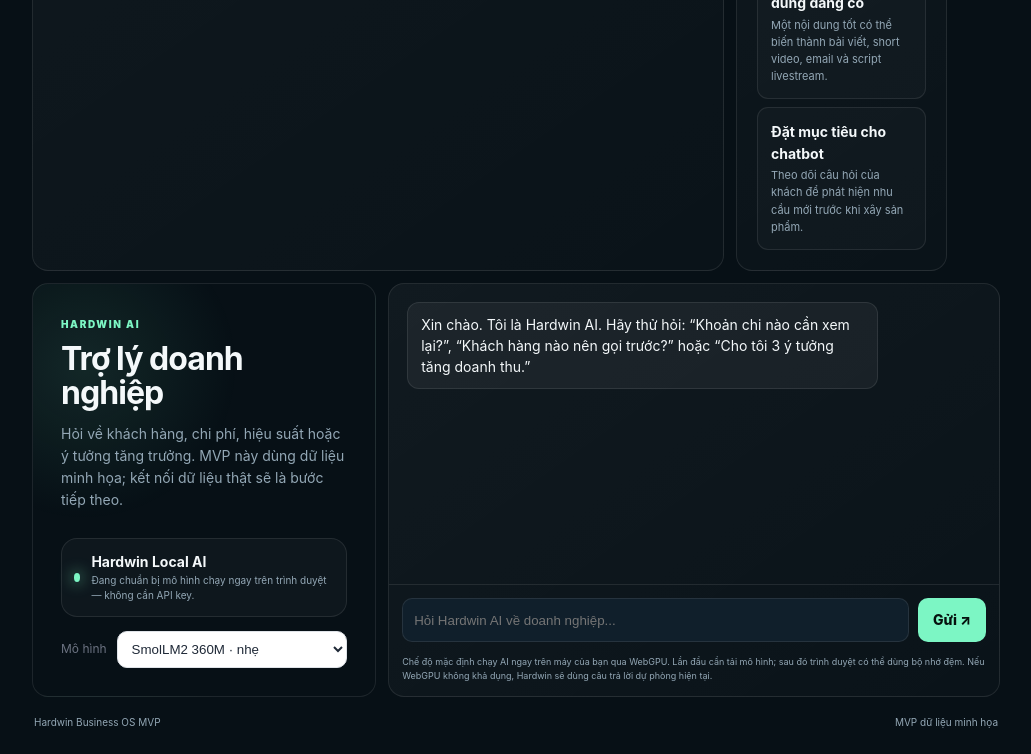
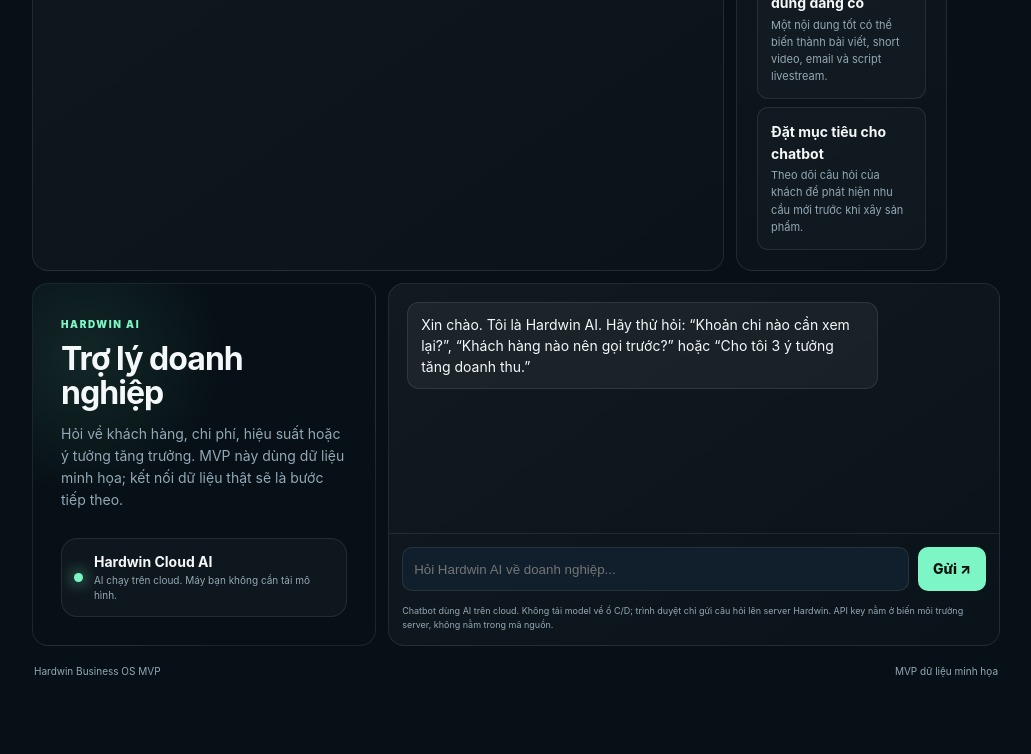
Before and after one commit to lethithuong902-create/hardwin, a website: page business.html in a window 1280 px wide. Shown: the part 1100-1854 px from the top of the page, without its empty margins (246-1277 px from the left). After the commit the page ends 1803 px from the top, so only its background shows below. Drawn offline with Linux system fonts and the light colour scheme.

Commit message:
Switch chatbot UI to cloud-only AI

```diff
--- a/business.html
+++ b/business.html
@@ -88,19 +88,12 @@
           <span class="panel-kicker">HARDWIN AI</span>
           <h2>Trợ lý doanh nghiệp</h2>
           <p>Hỏi về khách hàng, chi phí, hiệu suất hoặc ý tưởng tăng trưởng. MVP này dùng dữ liệu minh họa; kết nối dữ liệu thật sẽ là bước tiếp theo.</p>
-          <div class="routing-card" id="localAiStatus">
+          <div class="routing-card" id="cloudAiStatus">
     <span class="routing-dot"></span>
     <div>
-      <strong>Hardwin Local AI</strong>
-      <small id="localAiStatusText">Đang chuẩn bị mô hình chạy ngay trên trình duyệt — không cần API key.</small>
+      <strong>Hardwin Cloud AI</strong>
+      <small id="cloudAiStatusText">AI chạy trên cloud. Máy bạn không cần tải mô hình.</small>
     </div>
-  </div>
-  <div class="chat-controls">
-    <label for="modelSelect">Mô hình</label>
-    <select id="modelSelect">
-      <option value="SmolLM2-360M-Instruct-q4f16_1-MLC">SmolLM2 360M · nhẹ</option>
-      <option value="Llama-3.2-1B-Instruct-q4f16_1-MLC">Llama 3.2 1B · mạnh hơn</option>
-    </select>
   </div>
         </div>
         <div class="chat-card">
@@ -111,7 +104,7 @@
             <input id="chatInput" autocomplete="off" placeholder="Hỏi Hardwin AI về doanh nghiệp..." required>
             <button class="primary-button" type="submit">Gửi ↗</button>
           </form>
-          <small class="chat-note">Chế độ mặc định chạy AI ngay trên máy của bạn qua WebGPU. Lần đầu cần tải mô hình; sau đó trình duyệt có thể dùng bộ nhớ đệm. Nếu WebGPU không khả dụng, Hardwin sẽ dùng câu trả lời dự phòng hiện tại.</small>
+          <small class="chat-note">Chatbot dùng AI trên cloud. Không tải model về ổ C/D; trình duyệt chỉ gửi câu hỏi lên server Hardwin. API key nằm ở biến môi trường server, không nằm trong mã nguồn.</small>
         </div>
       </section>
 
```
